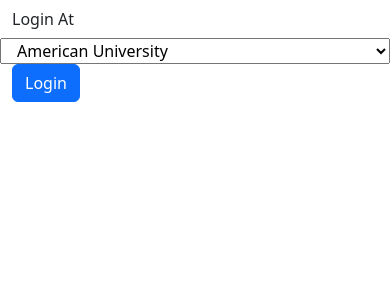
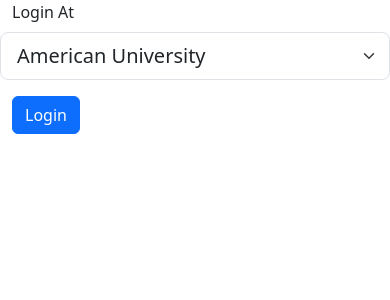
Before and after one commit to WRLC/enhancedExceptions, a Flask app: page /login in a window 390 px wide. Shown: the part 16-316 px from the top of the page. Run offline with Flask 3, Linux system fonts and the light colour scheme.

Commit message:
login form

```diff
--- a/templates/login.html
+++ b/templates/login.html
@@ -3,8 +3,8 @@
 {% block content %}
     <form name="login-form" method="get" onsubmit="return submitLogin()">
         <div class="form-group row">
-            <label for="user-name" class="col-sm-2 col-form-label">Login At</label>
-            <select name="user-name" id="user-name">
+            <label for="user-name" class="form-label">Login At</label>
+            <select name="user-name" id="user-name" class="form-select form-select-lg mb-3">
                 //- Note: values must match Aladin-SP/auth/authZsettings.php
                 <option value="au">American University</option>
                 <option value="cu">Catholic University</option>
```
